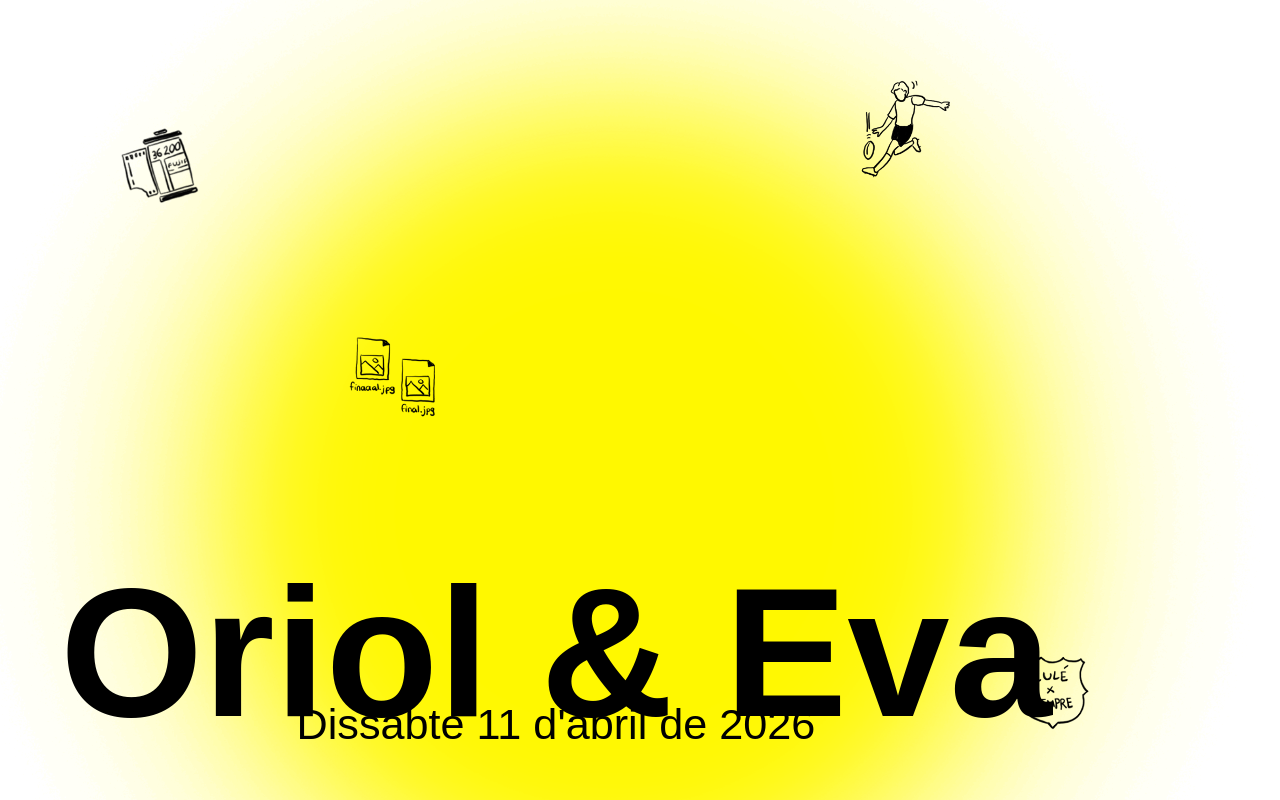
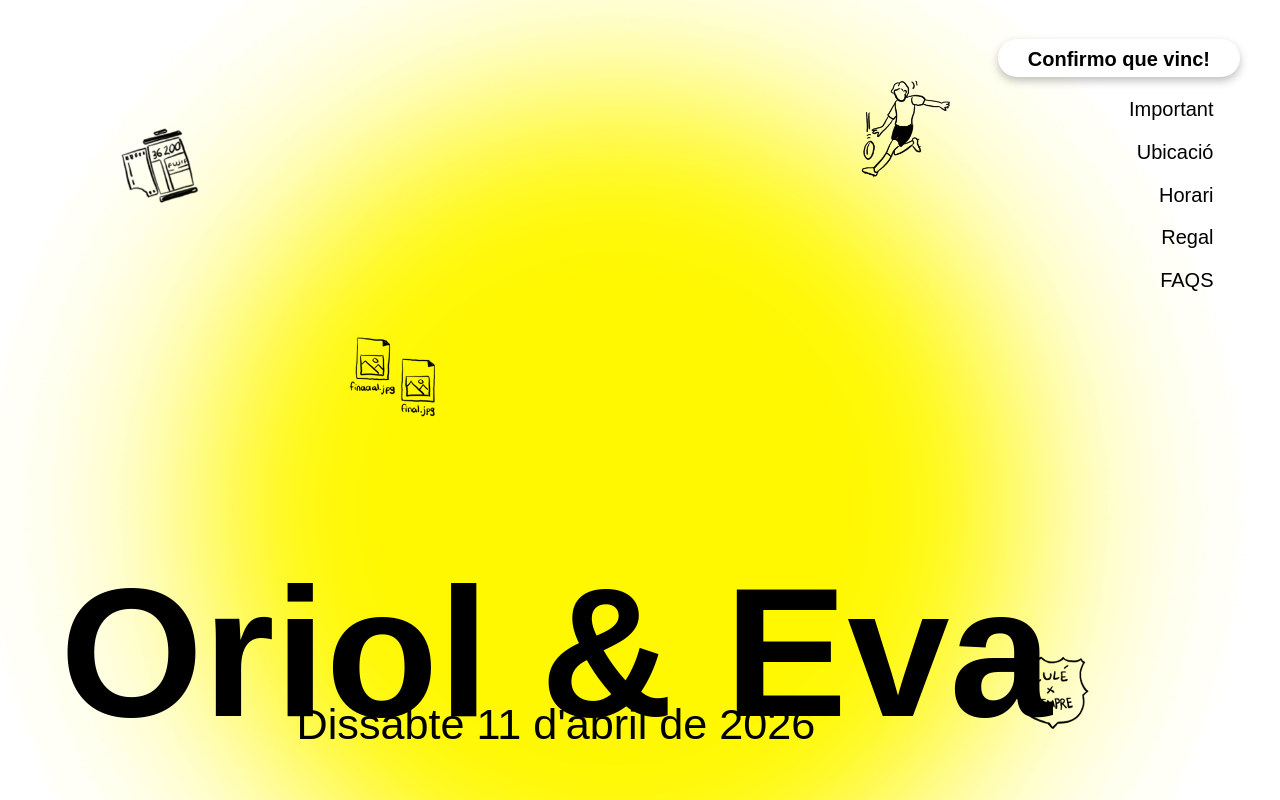
Before and after one commit to evadeharo/tenimboda.cat, a React (Vite) app: page / in a window 1280 px wide. Shown: the top 800 px of the page. Built offline with nearby package versions, Linux system fonts and the light colour scheme; a web font is replaced by a local one.

Commit message:
fix: menu

```diff
--- a/src/App.tsx
+++ b/src/App.tsx
@@ -10,7 +10,7 @@ import Time from "./components/Time";
 function App() {
   return (
     <main className="relative">
-      {/* <Header /> */}
+      <Header />
       <Hero />
       <Important />
       <Location />
--- a/src/components/Button.tsx
+++ b/src/components/Button.tsx
@@ -9,7 +9,7 @@ export default function Button({ children }: { children: ReactNode }) {
     <ark.button
       type="button"
       className={cx(
-        "bg-white rounded-full shadow-[0_4px_8.7px_0_rgba(0,0,0,0.25)] px-[1.875rem] pt-2.5 pb-2 text-button",
+        "bg-white rounded-full shadow-[0_4px_8.7px_0_rgba(0,0,0,0.25)] px-[1.875rem] pt-2.5 pb-2 text-button-mobile lg:text-button",
         "hover:bg-yellow transition-colors duration-300"
       )}
     >
--- a/src/components/Header.tsx
+++ b/src/components/Header.tsx
@@ -12,7 +12,7 @@ function ButtonNavigation({
   className?: string;
 }) {
   return (
-    <a href={link} className={cx("text-cta pr-[1.65625rem]", className)}>
+    <a href={link} className={cx("text-cta-mobile lg:text-cta pr-[1.65625rem]", className)}>
       {text}
     </a>
   );
@@ -28,7 +28,9 @@ const navItems = [
 
 export default function Header() {
   return (
-    <nav className="fixed top-[2.85rem] end-[3rem] z-20 flex flex-col gap-[0.8rem] items-end">
+    <>
+      <div className="bg-gradient-to-b from-yellow to-transparent fixed top-0 left-0 w-full h-[10rem] lg:hidden" />
+      <nav className="fixed top-[2rem] end-[1rem] lg:top-[2.45rem] lg:end-[2.5rem] z-20 flex flex-wrap lg:flex-col gap-[0.8rem] items-end justify-end">
         <Button>{translations.cta_confirmation}</Button>
         {navItems.map((item, i) => (
           <ButtonNavigation
@@ -39,5 +41,6 @@ export default function Header() {
           />
         ))}
       </nav>
+    </>
   );
 }
```
Lines whose indentation alone changed are shown as unchanged.
